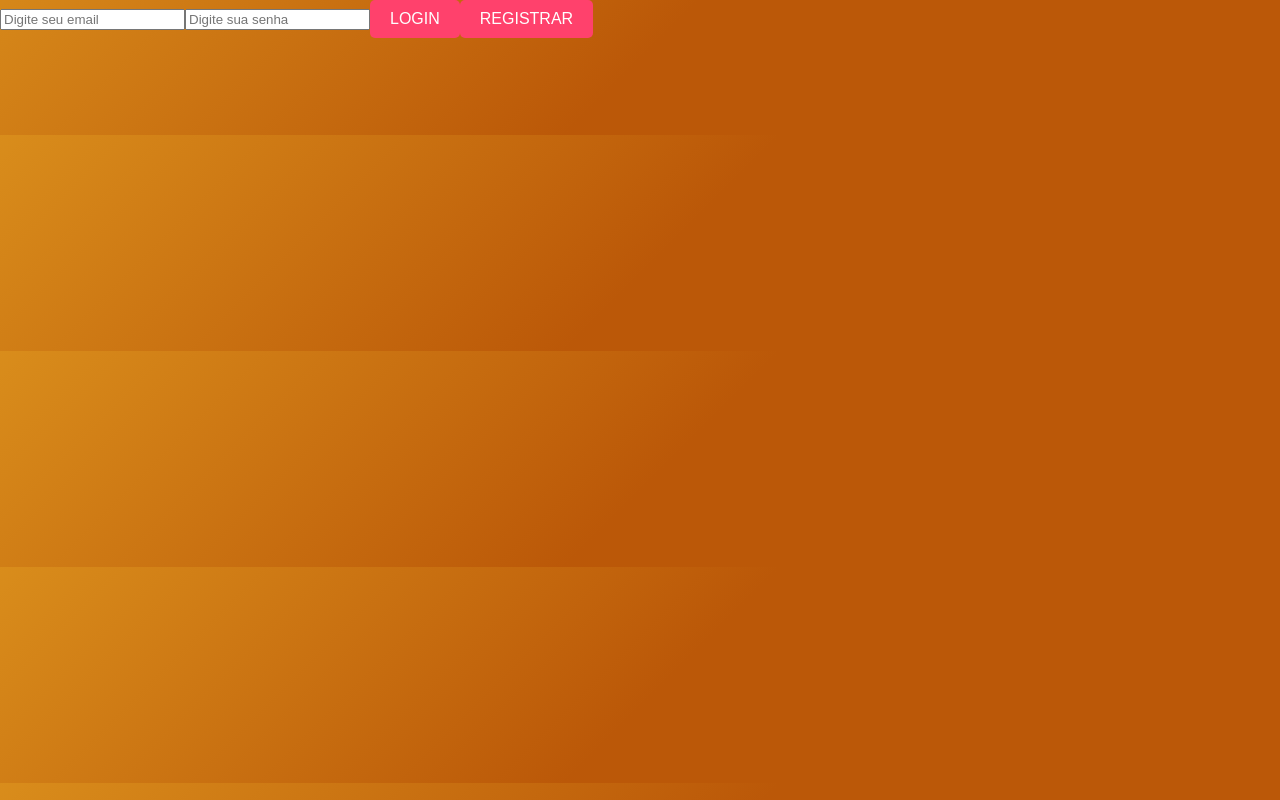
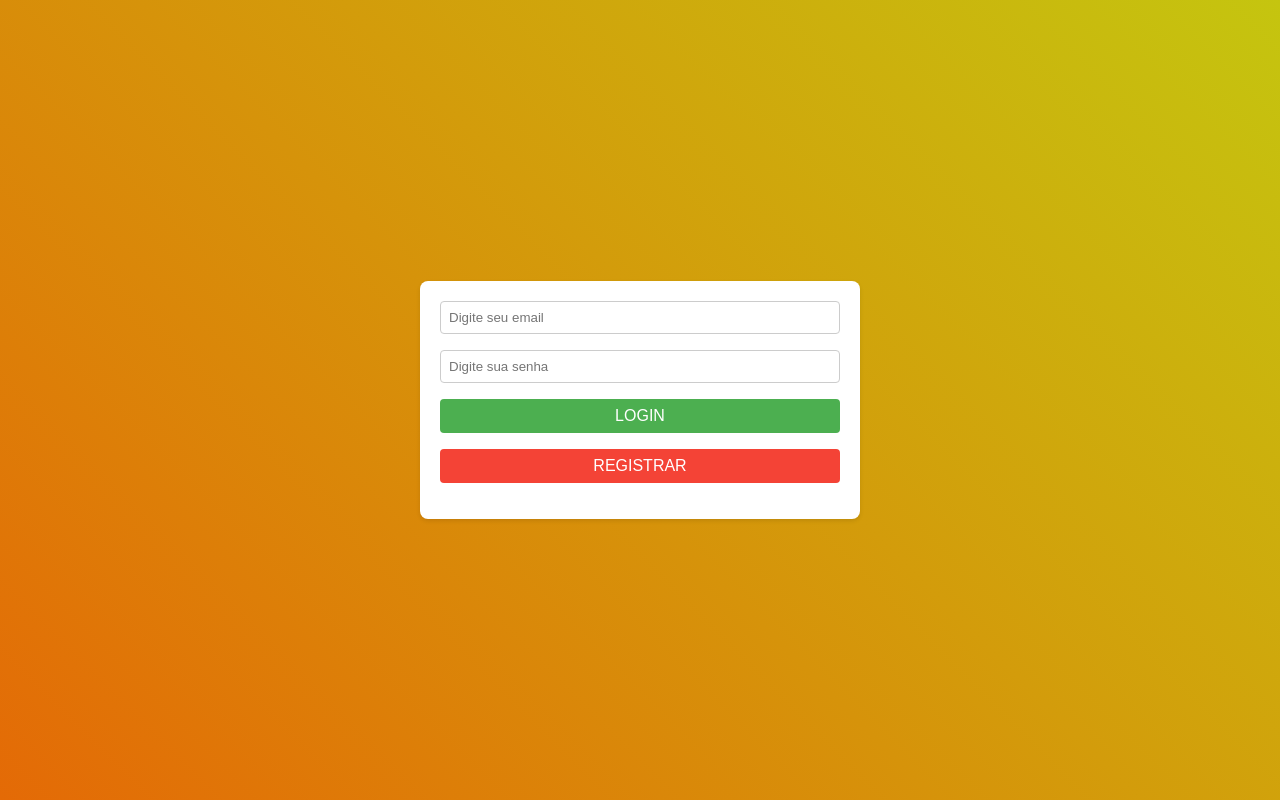
Before and after one commit to luccasst/frontend-call-opening, a React (Create React App) app in the folder frontend-call-opening/: page / in a window 1280 px wide. Built offline with nearby package versions, Linux system fonts and the light colour scheme.

Commit message:
add fetch from type get in call

```diff
--- a/frontend-call-opening/src/context/context.js
+++ b/frontend-call-opening/src/context/context.js
@@ -1,5 +1,3 @@
 import { createContext } from 'react';
 
-const callContext = createContext();
-
-export default callContext;
+export const CallContext = createContext();
--- a/frontend-call-opening/src/context/provider.js
+++ b/frontend-call-opening/src/context/provider.js
@@ -1,18 +1,24 @@
 import React, { useState, useMemo } from 'react';
 import PropTypes from 'prop-types';
-import callContext from './context';
+import {CallContext} from './context';
 
 function CallProvider({ children }) {
   const [user, setUser] = useState({});
+  const [calls, setCalls] = useState([]);
   const contextValue = useMemo(() => ({
     user,
     setUser,
-  }), [user, setUser]);
+    calls,
+    setCalls
+  }), [user,
+    setUser,
+    calls,
+    setCalls]);
 
   return (
-    <callContext.Provider value={contextValue}>
+    <CallContext.Provider value={contextValue}>
       {children}
-    </callContext.Provider>
+    </CallContext.Provider>
   );
 }
 
--- a/frontend-call-opening/src/pages/callPage.jsx
+++ b/frontend-call-opening/src/pages/callPage.jsx
@@ -1,6 +1,6 @@
-import React, { useState, useContext } from 'react';
+import React, { useState, useEffect, useContext } from 'react';
 import NavBar from '../components/navBar';
-import callContext from '../context/context';
+import {CallContext} from '../context/context';
 import './callPageStyle.css';
 
 const CallPage = () => {
@@ -8,7 +8,23 @@ const CallPage = () => {
   const [comment, setComment] = useState('');
   const [status, setStatus] = useState('');
   const [priority, setPriority] = useState('');
-    const { user, setUser } = useContext(callContext);
+  const { user, setUser } = useContext(CallContext);
+  const [ calls, setCalls ] = useState([]);
+
+useEffect(() => {
+  const token = localStorage.getItem('token');
+  fetch('http://192.168.0.39:3010/call', {
+    method: 'GET',
+    headers: {
+      'Content-Type': 'application/json',
+      Authorization: token,
+    }
+  })
+  .then(response => response.json())
+  .then(data => setCalls(data.calls))
+  .catch(error => console.error('Erro ao buscar chamados:', error));
+}, [])
+
 
   const handleSubmit = (e) => {
     e.preventDefault();
@@ -17,8 +33,8 @@ const CallPage = () => {
       title: title,
       comment: comment,
       status: status,
-          priority: priority
-        }
+      priority: priority,
+    };
 
     const token = localStorage.getItem('token');
     console.log(token);
@@ -27,28 +43,27 @@ const CallPage = () => {
       method: 'POST',
       headers: {
         'Content-Type': 'application/json',
-            'Authorization': `${token}`
+        Authorization: token,
       },
-          body: JSON.stringify(newCall)
+      body: JSON.stringify(newCall),
     })
-          .then(response => {
+      .then((response) => {
         console.log(response);
         return response.json();
       })
-          .then(data => {
+      .then((data) => {
         console.log('Chamado cadastrado:', data);
         console.log(newCall);
       })
-          .catch(error => {
+      .catch((error) => {
         console.error('Erro ao cadastrar chamado', error.response);
       });
-
 
     setTitle('');
     setComment('');
     setStatus('');
     setPriority('');
-    }
+  };
 
   return (
     <div>
@@ -99,8 +114,59 @@ const CallPage = () => {
         </div>
         <button type='submit'>Cadastrar chamado</button>
       </form>
+
+      <div className="getCalls">
+  <div className="column">
+    <h3>Título</h3>
+    {calls.map(call => (
+      <div key={call.id} className="callItem">
+        <p>{call.title}</p>
+      </div>
+    ))}
+  </div>
+
+  <div className="column">
+    <h3>Comentário</h3>
+    {calls.map(call => (
+      <div key={call.id} className="callItem">
+        <p>{call.comment}</p>
+      </div>
+    ))}
+  </div>
+
+  <div className="column">
+    <h3>Status</h3>
+    {calls.map(call => (
+      <div key={call.id} className="callItem">
+        <p>{call.status}</p>
+      </div>
+    ))}
+  </div>
+
+  <div className="column">
+    <h3>Prioridade</h3>
+    {calls.map(call => (
+      <div key={call.id} className="callItem">
+        <p>{call.priority}</p>
+      </div>
+    ))}
+  </div>
+
+  <div className="column">
+    <h3>Email do usuário</h3>
+    {calls.map(call => (
+      <div key={call.id} className="callItem">
+        <p>{call.user.email}</p>
+      </div>
+    ))}
+  </div>
+</div>
+
+
+
+
     </div>
   );
-}
+};
 
 export default CallPage;
--- a/frontend-call-opening/src/pages/callPageStyle.css
+++ b/frontend-call-opening/src/pages/callPageStyle.css
@@ -5,7 +5,7 @@
     height: 20vh;
     background: linear-gradient(to right, #FF416C, #FF4B2B);
     color: #fff;
-    max-width: 50%;
+    max-width: 30%;
     margin: 30px auto 0;
     border-radius: 20px;
     box-shadow: 0 2px 6px rgba(0, 0, 0, 0.3);
@@ -14,6 +14,36 @@
     text-align: center;
     padding: 20px;
     animation: pulse 2s infinite;
+  }
+
+  .getCalls {
+    display: flex;
+    justify-content: center;
+    margin: 100px;
+  }
+
+  .column {
+    flex: 1;
+    margin-right: 0px;
+  }
+
+  .column:last-child {
+    margin-right: 0;
+  }
+
+  .callItem {
+    background-color: #fff;
+    border-radius: 5px;
+    box-shadow: 0 2px 6px rgba(0, 0, 0, 0.3);
+    padding: 20px;
+    margin-bottom: 20px;
+  }
+
+  .callItem h3,
+  .callItem p {
+    text-align: center;
+    margin: 0;
+    padding: 5px 0;
   }
 
   .H3{
@@ -87,7 +117,7 @@
   }
 
   body {
-    background: linear-gradient(-45deg, #bb5808, #bb5808, #FFD034, #EAB543);
+    background: linear-gradient(-45deg, #09add6, #dfdbd8, #1aa2c4, #dfdbd8);
     background-size: 400% 400%;
     animation: gradientAnimation 5s ease infinite;
   }
--- a/frontend-call-opening/src/pages/loginPageStyle.css
+++ b/frontend-call-opening/src/pages/loginPageStyle.css
@@ -0,0 +1,50 @@
+.login-page {
+    display: flex;
+    justify-content: center;
+    align-items: center;
+    height: 100vh;
+    background: linear-gradient(45deg, #e46a06, #c5c50f);
+  }
+
+  .login-page-body {
+    width: 400px;
+    padding: 20px;
+    background-color: #ffffff;
+    border-radius: 8px;
+    box-shadow: 0 2px 4px rgba(0, 0, 0, 0.1);
+  }
+
+  .login-form {
+    display: flex;
+    flex-direction: column;
+    gap: 16px;
+  }
+
+  .login-form label {
+    display: flex;
+    flex-direction: column;
+  }
+
+  .login-form input {
+    padding: 8px;
+    border: 1px solid #ccc;
+    border-radius: 4px;
+  }
+
+  .login-btn {
+    background-color: #4caf50;
+    color: #fff;
+    padding: 8px;
+    border: none;
+    border-radius: 4px;
+    cursor: pointer;
+  }
+
+  .create-btn {
+    background-color: #f44336;
+    color: #fff;
+    padding: 8px;
+    border: none;
+    border-radius: 4px;
+    cursor: pointer;
+  }
--- a/frontend-call-opening/src/pages/loginPages.jsx
+++ b/frontend-call-opening/src/pages/loginPages.jsx
@@ -1,5 +1,6 @@
 import React, { useState } from 'react';
 import { useNavigate } from 'react-router-dom';
+import './loginPageStyle.css';
 
 function LoginPage() {
   const navigate = useNavigate();
```
Lines whose indentation alone changed are shown as unchanged.
